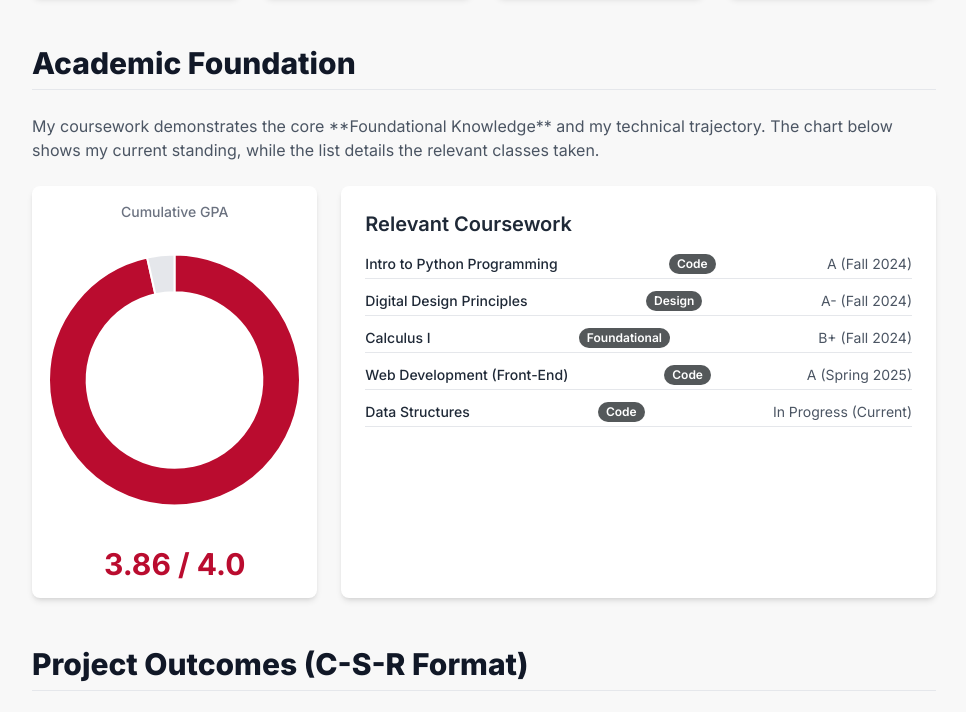
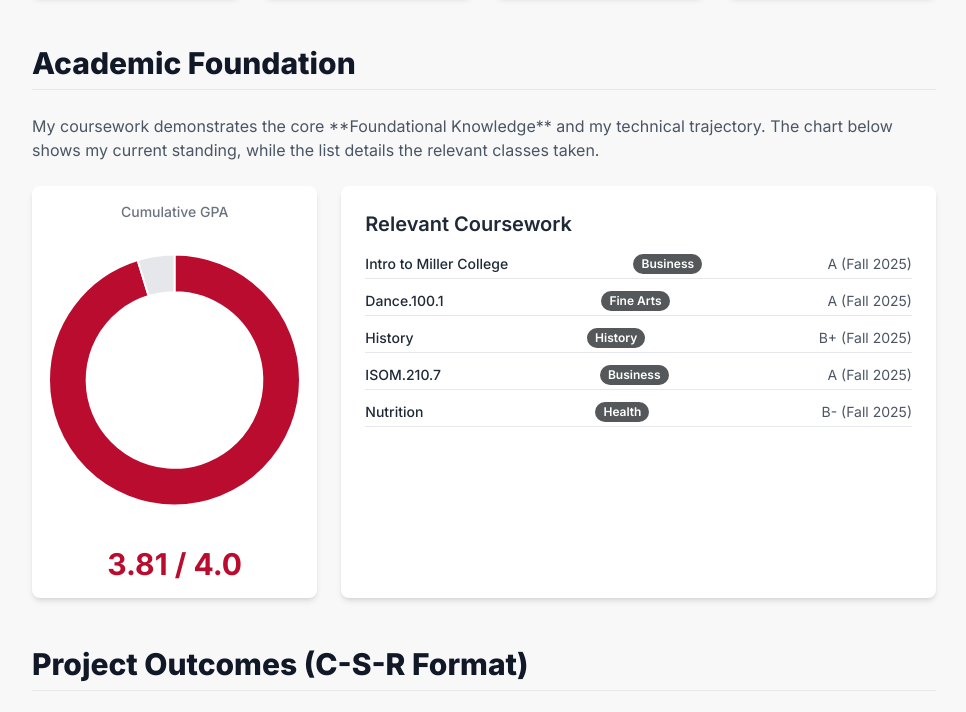
Before and after one commit to EvelinBa12/ISOM-PROJECT-PORFOLIO-4.0, a plain HTML site: page index.html in a window 1280 px wide. Shown: the part 681-1393 px from the top of the page, without its empty margins (296-1262 px from the left). Drawn offline with nearby package versions, Linux system fonts and the light colour scheme.

Commit message:
Update index.html

```diff
--- a/index.html
+++ b/index.html
@@ -258,8 +258,8 @@ CONFIRMATION: NO SVG graphics used. NO Mermaid JS used. -->
             studentName: "Evelin Bartolo - Ortega",
             tagline: "Building my brand whole earning my degeree",
             currentYear: "Freshman", // Freshman, Sophomore, Junior, Senior
-            major: "Marketing& Digital Media",
-            gpa: 3.86,
+            major: "Marketing & Digital Media",
+            gpa: 3.81,
             impactScoreMultiplier: 10, // Adjusts how much projects/awards count towards total impact
 
             // --- INTRODUCTION & BRANDING FIELDS ---
@@ -279,11 +279,11 @@ CONFIRMATION: NO SVG graphics used. NO Mermaid JS used. -->
 
         // 1.2 ACADEMICS (REQUIRED: Add relevant classes)
         const academicData = [
-            { name: "Intro to Python Programming", grade: "A", semester: "Fall 2024", relevance: "Code" },
-            { name: "Digital Design Principles", grade: "A-", semester: "Fall 2024", relevance: "Design" },
-            { name: "Calculus I", grade: "B+", semester: "Fall 2024", relevance: "Foundational" },
-            { name: "Web Development (Front-End)", grade: "A", semester: "Spring 2025", relevance: "Code" },
-            { name: "Data Structures", grade: "In Progress", semester: "Current", relevance: "Code" },
+            { name: "Intro to Miller College", grade: "A", semester: "Fall 2025", relevance: "Business" },
+            { name: "Dance.100.1", grade: "A", semester: "Fall 2025", relevance: "Fine Arts" },
+            { name: "History", grade: "B+", semester: "Fall 2025", relevance: "History" },
+            { name: "ISOM.210.7", grade: "A", semester: "Fall 2025", relevance: "Business" },
+            { name: "Nutrition", grade: "B-", semester: "Fall 2025", relevance: "Health" },
         ];
 
         // 1.3 PROJECTS (REQUIRED: Follow C-S-R format)
```
